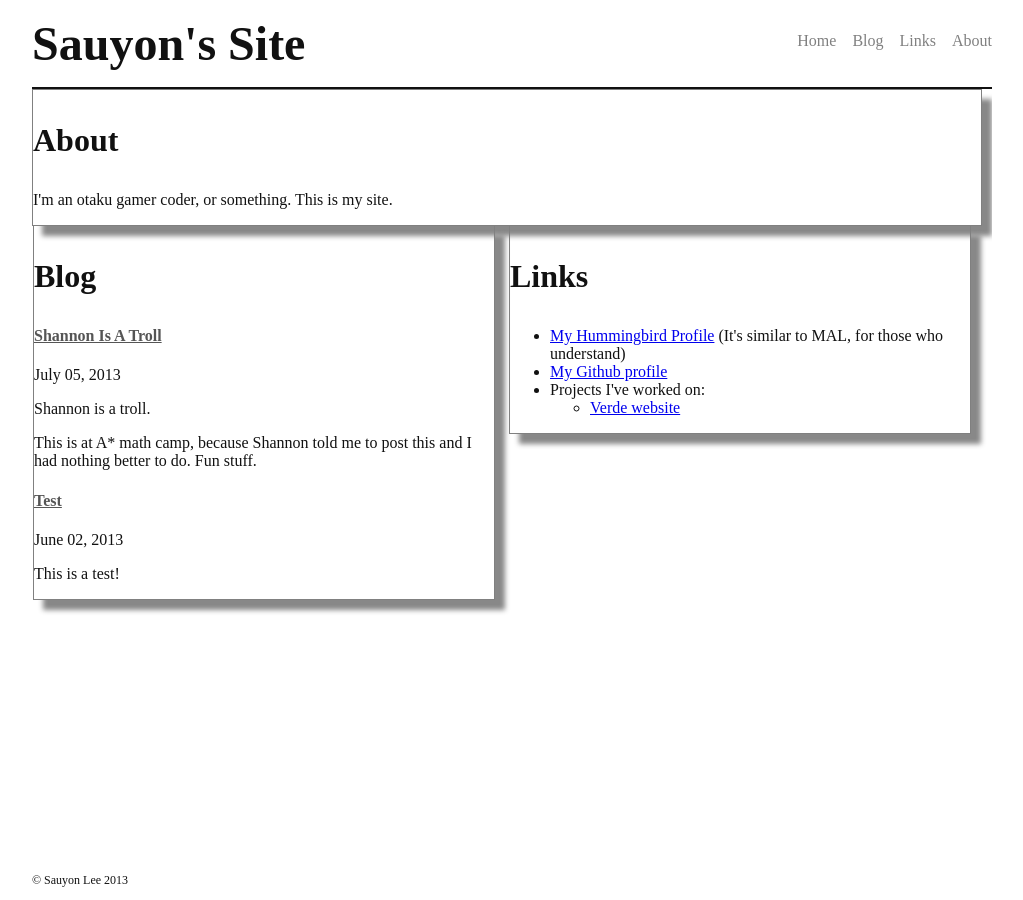
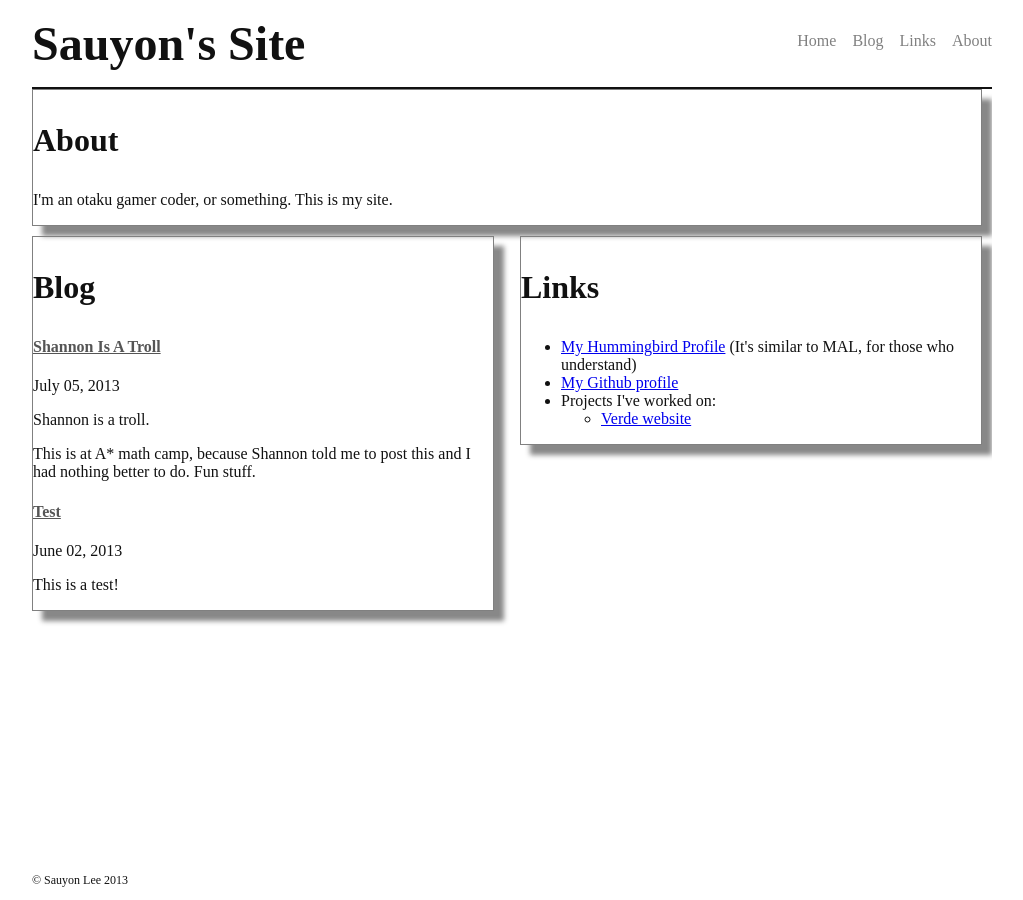
Before and after one commit to sauyon/sauyon.github.io, a Jekyll site: the page built from index.html, in a window 1280 px wide. Shown: the whole page, without its empty margins (128-1151 px from the left). Built offline with Jekyll 4.4.1, drawn with Linux system fonts in a browser that asks for light colours.

Commit message:
kids, always remember to close your tags

```diff
--- a/index.html
+++ b/index.html
@@ -3,7 +3,8 @@ layout: default
 ---
 <section class="main-about">
   <h3>About</h3>
-  <p>I'm an otaku gamer coder, or something. This is my site.
+  <p>I'm an otaku gamer coder, or something. This is my site.</p>
+</section>
 <section class="main-blog">
   <h3>Blog</h3>
   <ul>
```
